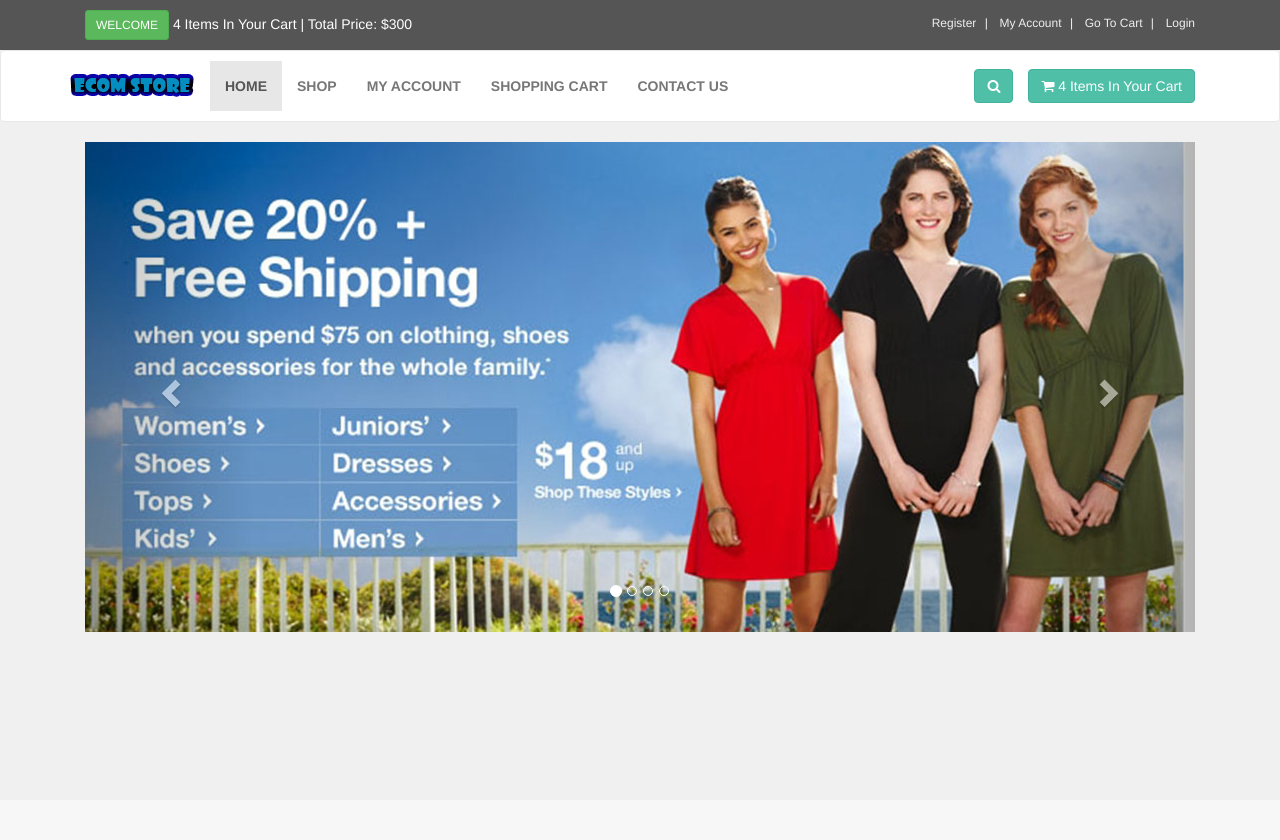
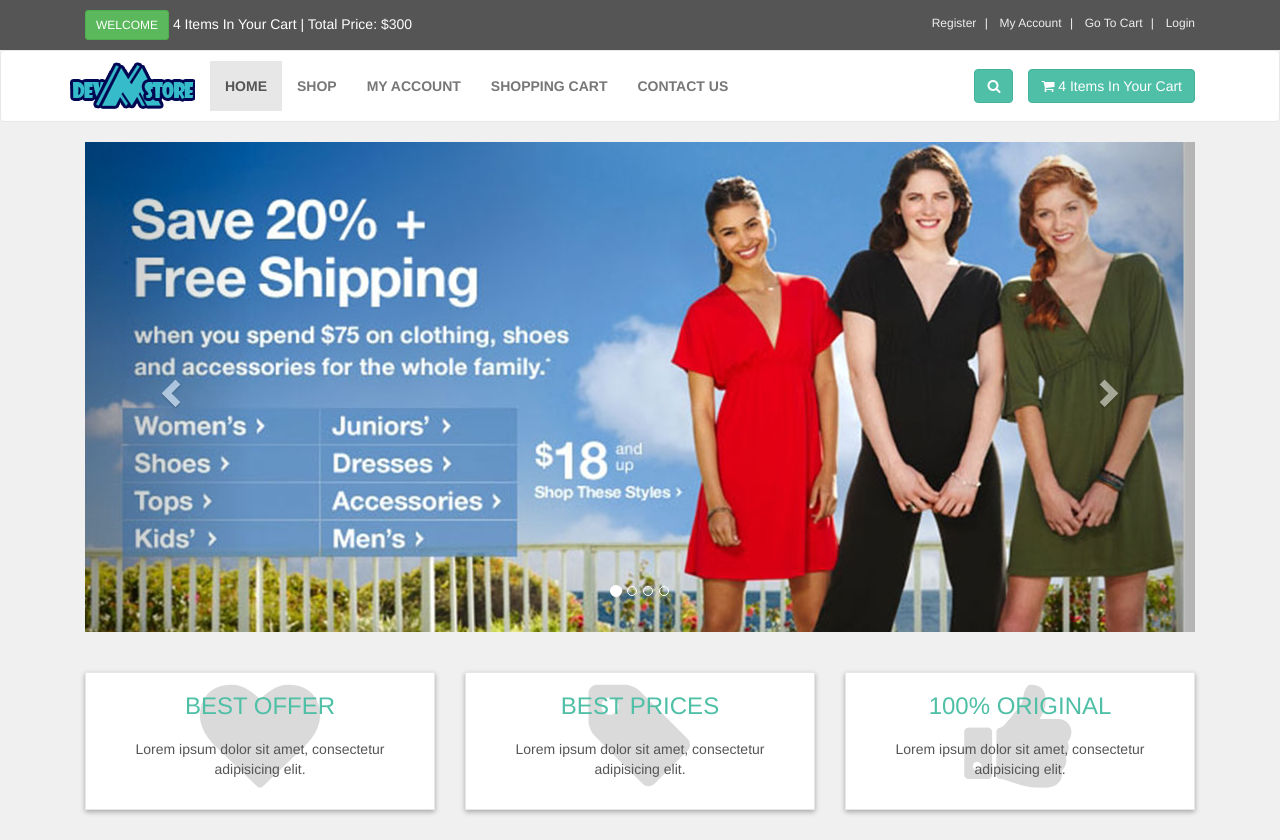
Before and after one commit to SchematicM/OliveShop, a PHP site: page /M-Dev-Store/index.php in a window 1280 px wide. Before the commit the page ends 632 px from the top, so only its background shows below. Run offline with PHP 8.4, Linux system fonts and the light colour scheme.

Commit message:
Added Advantages Block in the end of the main page

```diff
--- a/M-Dev-Store/index.php
+++ b/M-Dev-Store/index.php
@@ -216,8 +216,76 @@
 
    </div><!-- container Finish -->
 
-	<script src="js/jquery-331.min.js"></script>
+   <div id="advantages"><!-- #advantages Begin -->
+
+       <div class="container"><!-- container Begin -->
+
+           <div class="same-height-row"><!-- same-height-row Begin -->
+
+               <div class="col-sm-4"><!-- col-sm-4 Begin -->
+
+                   <div class="box same-height"><!-- box same-height Begin -->
+
+                       <div class="icon"><!-- icon Begin -->
+
+                           <i class="fa fa-heart"></i>
+
+                       </div><!-- icon Finish -->
+
+                       <h3><a href="#">Best Offer</a></h3>
+
+                       <p>Lorem ipsum dolor sit amet, consectetur adipisicing elit. </p>
+
+                   </div><!-- box same-height Finish -->
+
+               </div><!-- col-sm-4 Finish -->
+
+               <div class="col-sm-4"><!-- col-sm-4 Begin -->
+
+                   <div class="box same-height"><!-- box same-height Begin -->
+
+                       <div class="icon"><!-- icon Begin -->
+
+                           <i class="fa fa-tag"></i>
+
+                       </div><!-- icon Finish -->
+
+                       <h3><a href="#">Best Prices</a></h3>
+
+                       <p>Lorem ipsum dolor sit amet, consectetur adipisicing elit.</p>
+
+                   </div><!-- box same-height Finish -->
+
+               </div><!-- col-sm-4 Finish -->
+
+               <div class="col-sm-4"><!-- col-sm-4 Begin -->
+
+                   <div class="box same-height"><!-- box same-height Begin -->
+
+                       <div class="icon"><!-- icon Begin -->
+
+                           <i class="fa fa-thumbs-up"></i>
+
+                       </div><!-- icon Finish -->
+
+                       <h3><a href="#">100% Original</a></h3>
+
+                       <p>Lorem ipsum dolor sit amet, consectetur adipisicing elit.</p>
+
+                   </div><!-- box same-height Finish -->
+
+               </div><!-- col-sm-4 Finish -->
+
+           </div><!-- same-height-row Finish -->
+
+       </div><!-- container Finish -->
+
+   </div><!-- #advantages Finish -->
+
+
+    <script src="js/jquery-331.min.js"></script>
     <script src="js/bootstrap-337.min.js"></script>
+
 
 </body>
 </html>
--- a/M-Dev-Store/styles/style.css
+++ b/M-Dev-Store/styles/style.css
@@ -115,3 +115,51 @@ body{
 #search .navbar-form .input-group .form-control{
     width: 100%;
 }
+#slider{
+    margin-bottom: 40px;
+}
+
+/* advantages Styles */
+
+#advantages{
+    text-align: center;
+}
+#advantages .box{
+    background: #ffffff;
+    margin: 0 0 30px;
+    border: solid 1px #e6e6e6;
+    box-sizing: border-box;
+    padding: 20px;
+    box-shadow: 0px 2px 5px rgba(0, 0, 0, .3);
+}
+#advantages .box .icon{
+    position: absolute;
+    font-size: 120px;
+    width: 100%;
+    text-align: center;
+    top: -20px;
+    left: 0px;
+    height: 100%;
+    float: left;
+    color: #dadada;
+    box-sizing: border-box;
+    z-index: 1;
+}
+#advantages .box h3{
+    position: relative;
+    margin: 0 0 20px;
+    font-weight: 300;
+    text-transform: uppercase;
+    z-index: 2;
+}
+#advantages .box h3 a{
+    color: #4fbfa6;
+}
+#advantages .box h3 a:hover{
+    text-decoration: none;
+}
+#advantages .box p{
+    position: relative;
+    z-index: 2;
+    color: #555555;
+}
```
Also changed, not shown: M-Dev-Store/images/ecom-store-logo-mobile.png, M-Dev-Store/images/ecom-store-logo.png.
